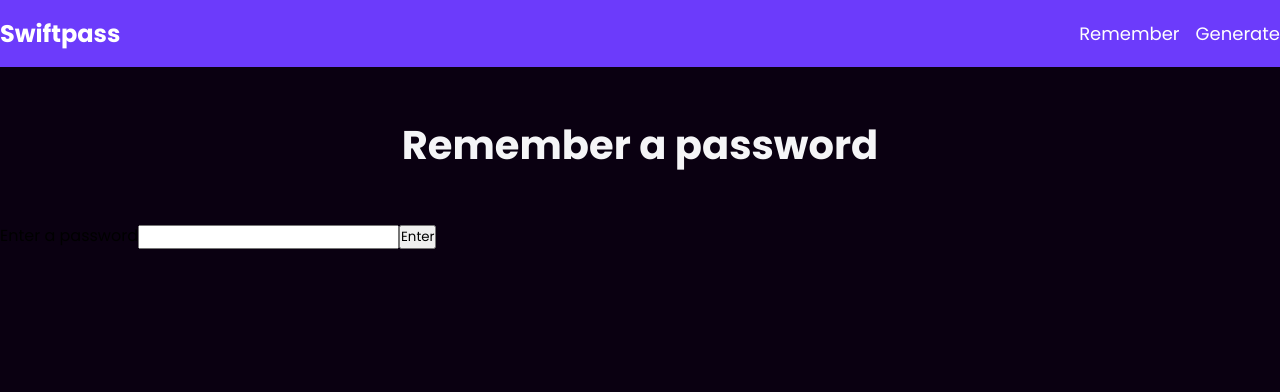
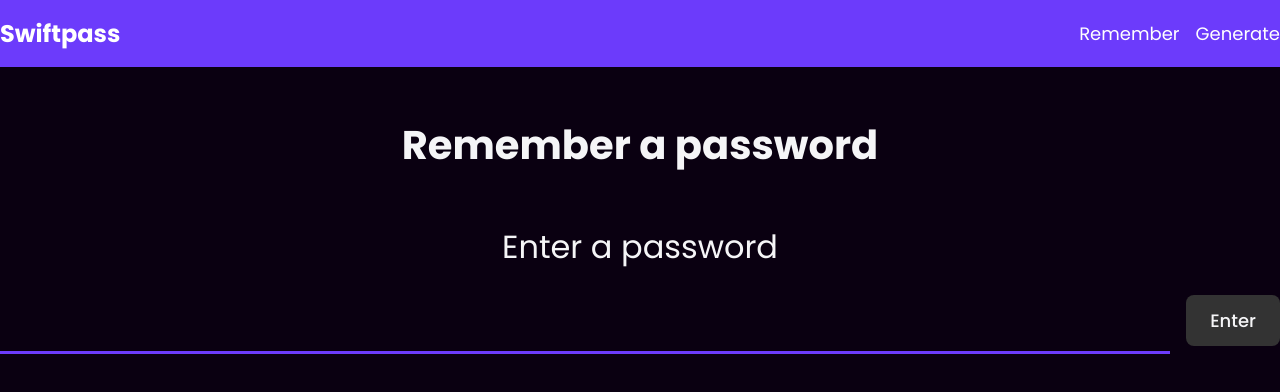
Before and after one commit to hynekfisera/swiftpass, a Next.js app: page /remember in a window 1280 px wide. Shown: the top 392 px of the page. Built offline with nearby package versions, Linux system fonts and the light colour scheme.

Commit message:
Reset page styles

```diff
--- a/pages/remember.js
+++ b/pages/remember.js
@@ -23,7 +23,21 @@ export default function Remember() {
 
   const onPrev = () => {
     setInput("");
+    if (step % 2 !== 0) {
+    } else {
+      if (step > 2) {
+        setStep(step - 2);
+      } else {
         setStep(step - 1);
+      }
+    }
+  };
+
+  const onReset = () => {
+    setStep(0);
+    setPassword("0");
+    setInput("");
+    setInfo("Enter a password");
   };
 
   useEffect(() => {
@@ -61,7 +75,8 @@ export default function Remember() {
       <main className="remember">
         <div className="container">
           <h1>Remember a password</h1>
-          <span>{info}</span>
+          <h2>{info}</h2>
+          <div>
             <input
               type="text"
               value={input}
@@ -70,7 +85,22 @@ export default function Remember() {
               }}
               disabled={step % 2 === 0 ? "" : "disabled"}
             />
-          {Math.floor(step / 2) !== password.length && (step % 2 === 0 ? <button onClick={onEnter}>Enter</button> : <button onClick={onNext}>Next</button>)}
+            {Math.floor((step - 1) / 2) !== password.length ? (
+              step % 2 === 0 ? (
+                <button onClick={onEnter} className="btn btn-l btn-secondary">
+                  Enter
+                </button>
+              ) : (
+                <button onClick={onNext} className="btn btn-l btn-primary">
+                  Next
+                </button>
+              )
+            ) : (
+              <button onClick={onReset} className="btn btn-l btn-primary">
+                Reset
+              </button>
+            )}
+          </div>
           {step > 1 && <span onClick={onPrev}>Go back</span>}
         </div>
       </main>
--- /dev/null
+++ b/styles/_remember.scss
@@ -0,0 +1,52 @@
+main.remember {
+  > div.container {
+    display: flex;
+    flex-direction: column;
+
+    h2 {
+      font-size: 2rem;
+      font-weight: 400;
+      color: $text-primary;
+      text-align: center;
+      margin-bottom: 1rem;
+    }
+
+    div {
+      display: flex;
+      align-items: center;
+      justify-content: space-between;
+      width: 100%;
+
+      input {
+        margin-right: 1rem;
+        padding: 0.5rem 1rem;
+        width: 100%;
+        background: none;
+        border: none;
+        border-bottom: 3px solid $primary;
+        outline: none;
+        font-size: 2rem;
+        font-weight: 600;
+        color: $text-secondary;
+
+        &:focus {
+          background-color: fade-out($primary, 0.95);
+        }
+
+        &:disabled {
+          opacity: 0.5;
+        }
+      }
+    }
+
+    span {
+      text-decoration: underline;
+      text-align: center;
+      color: $text-primary;
+      opacity: 0.5;
+      font-size: 1.25rem;
+      margin: auto;
+      margin-top: 1.5rem;
+    }
+  }
+}
--- a/styles/styles.scss
+++ b/styles/styles.scss
@@ -71,3 +71,4 @@ main {
 @import "./Header";
 
 @import "./generate";
+@import "./remember";
```
Lines whose indentation alone changed are shown as unchanged.
